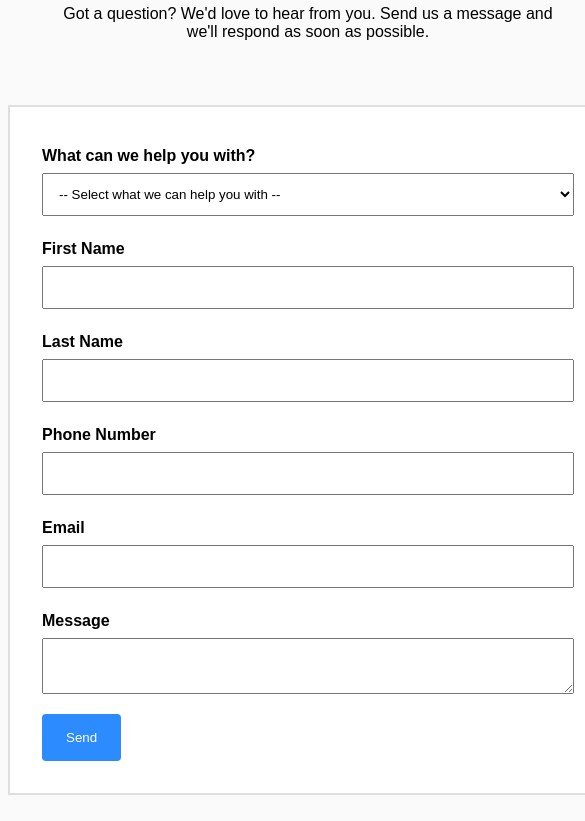
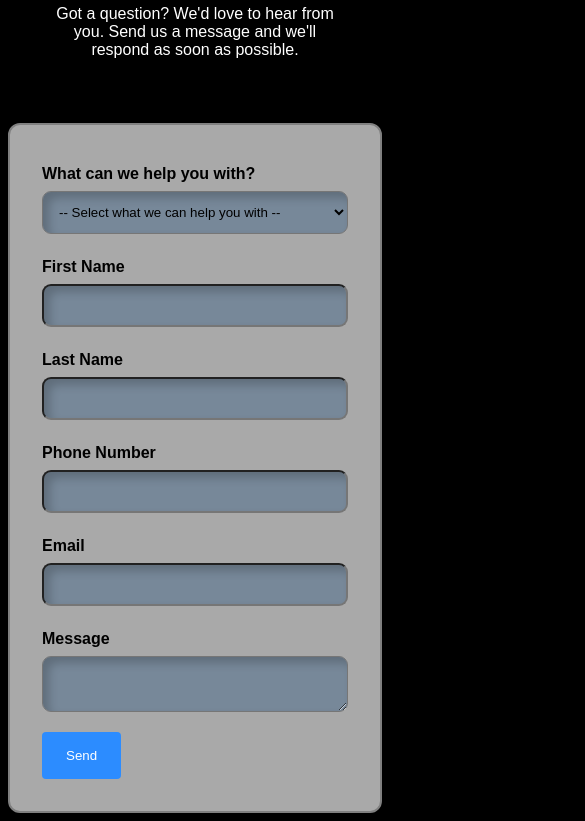
Before and after one commit to creativehabits/creativehabits.github.io, a plain HTML site: page contactForm/index.html in a window 390 px wide. Shown: the part 119-940 px from the top of the page, 585 px wide, since content can reach past the window. Drawn offline with Linux system fonts and the light colour scheme.

Commit message:
contact form final

```diff
--- a/contactForm/css/style.css
+++ b/contactForm/css/style.css
@@ -26,6 +26,7 @@ header {
     border: 2px solid #DFDFDF;
     grid-area: content;
     padding: 32px;
+    border-radius: 12px;
 }
 
 form label {
@@ -35,11 +36,13 @@ form label {
 }
 
 form input[type=text],
+form input[type=email],
 form textarea,
 form select {
     padding: 12px;
     width: 100%;
     margin-bottom: 16px;
+    border-radius: 9px;
 }
 
 textarea::placeholder {
@@ -57,11 +60,19 @@ form input[type=submit] {
 input:invalid {
     color: white;
     background-color: red;
+    border-color: orange;
     box-shadow: 0px 0px 16px red;
-    animation: invalidWiggle 1s infinite;
+    /* animation: invalidWiggle 1s infinite; */
 }
 
-@keyframes invalidWiggle {
+form input[type=email]:invalid {
+    background-color: orange;
+    border-color: red;
+    color: white;
+
+}
+
+/* @keyframes invalidWiggle {
     0% {
         transform: translateX(0px);
     }
@@ -77,4 +88,35 @@ input:invalid {
     100% {
         transform: translateX(0px);
     }
+} */
+
+@media screen and (max-width: 600px) {
+    body {
+        background-color: black;
+    }
+
+    #gridContainer {
+        grid-template-columns: 1fr;
+        grid-template-areas:
+            "header"
+            "content";
+    }
+
+    header {
+        color: white;
+    }
+
+    #formContainer {
+        background-color: darkgrey;
+        border-color: gray;
+    }
+
+    form input[type=text],
+    form input[type=email],
+    form textarea,
+    form select {
+        background-color: lightslategray;
+        box-shadow: inset 6px 6px 10px 0 rgba(0, 0, 0, 0.2);
+    }
+
 }
--- a/contactForm/index.html
+++ b/contactForm/index.html
@@ -37,7 +37,7 @@
                     <label>Phone Number</label>
                         <input type="text" name="phone">
                     <label>Email</label>
-                        <input type="text" name="email">
+                        <input type="email" name="email">
                     <label>Message</label>
                     <textarea
                         name="message"
```
